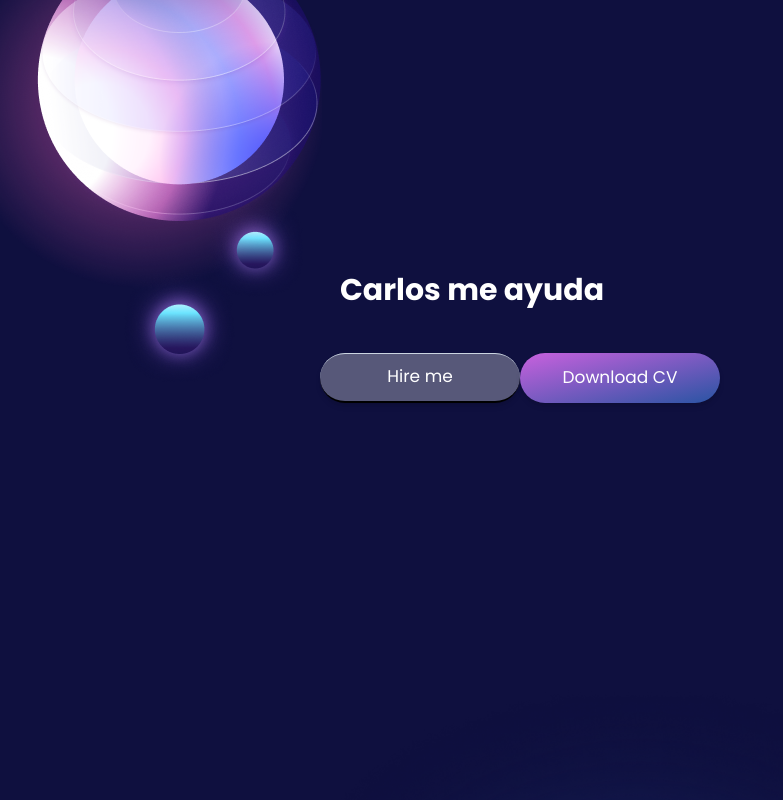
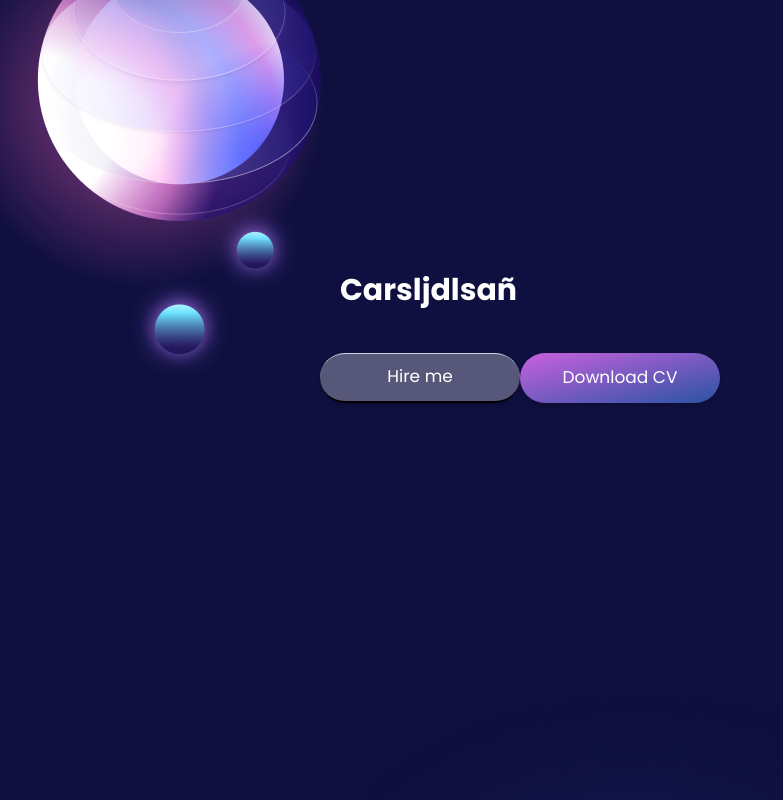
Before and after one commit to UliBecerra/portfolio-react, a React (Vite) app: page / in a window 1280 px wide. Shown: the top 800 px of the page, without its empty margins (0-783 px from the left). Built offline with nearby package versions, Linux system fonts and the light colour scheme.

Commit message:
prueba images

```diff
--- a/src/components/Body.jsx
+++ b/src/components/Body.jsx
@@ -12,7 +12,7 @@ export default function Body({setShowNav, showNav}) {
       <section className=" w-full h-[450px] flex justify-center  items-center font-poppins mt-[100px]  py-20 md:justify-start md:pl-80 z-10 ">
         <div className="z-10" id="home">
           <h1 className="text-left text-white  text-[30px] font-bold mt-[60px] pl-[20px] md:max-w-md  ">
-            Carlos me ayuda
+            Carsljdlsañ
           </h1>
 
           <div className="grid md:grid-cols-2 place-content-center py-10 ">
```
